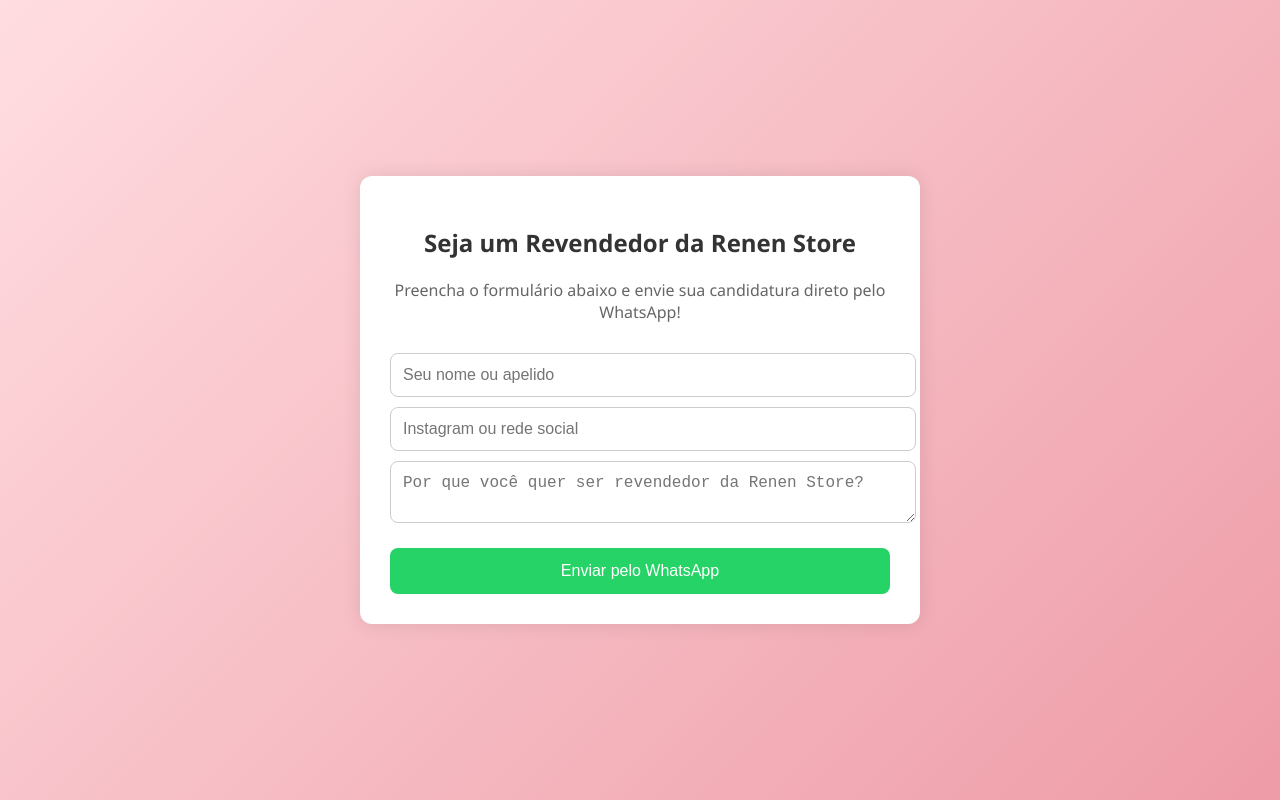
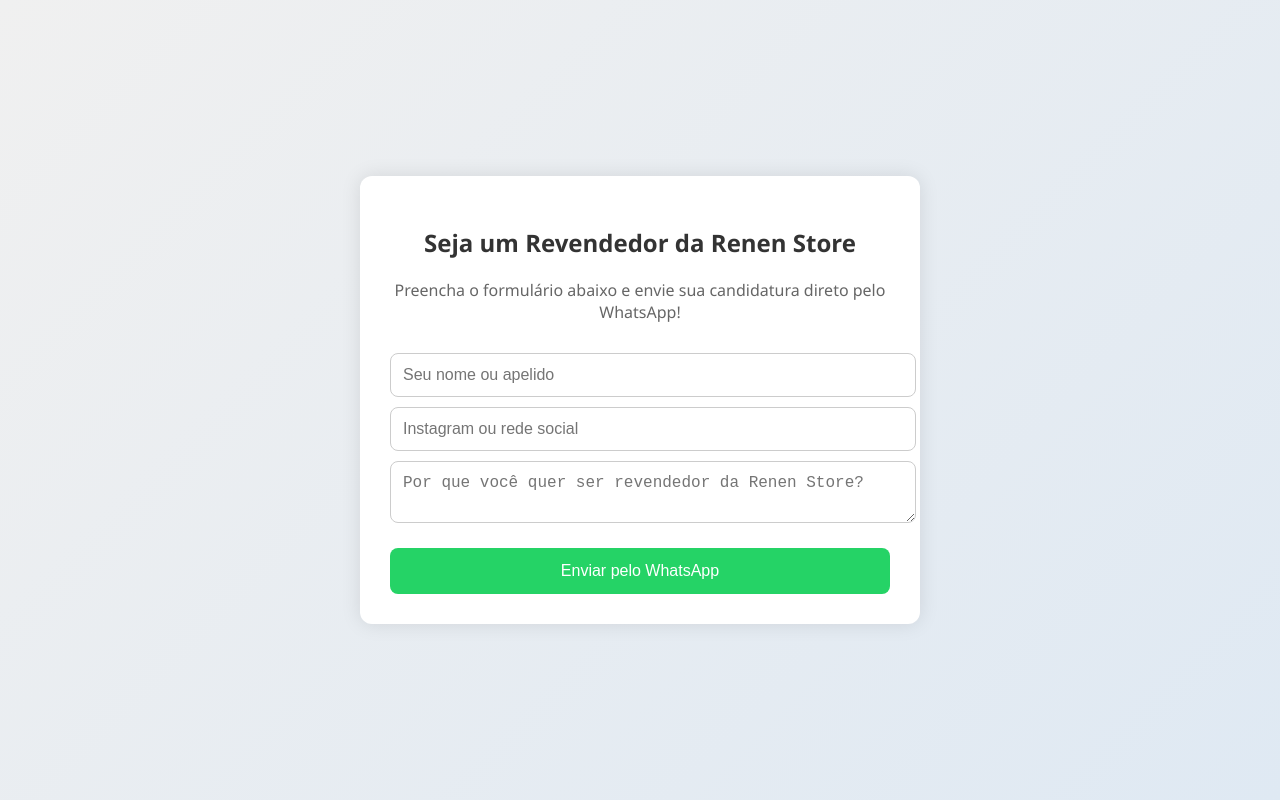
Before and after one commit to RenenOficial/renen-store-form, a plain HTML site: page index.html in a window 1280 px wide. Drawn offline with Linux system fonts and the light colour scheme.

Commit message:
Update index.html

```diff
--- a/index.html
+++ b/index.html
@@ -8,7 +8,7 @@
     body {
       margin: 0;
       font-family: 'Segoe UI', sans-serif;
-      background: linear-gradient(135deg, #ffdde1, #ee9ca7); /* Fundo top */
+      background: linear-gradient(135deg, #f0f0f0, #dfe9f3);
       display: flex;
       justify-content: center;
       align-items: center;
```
